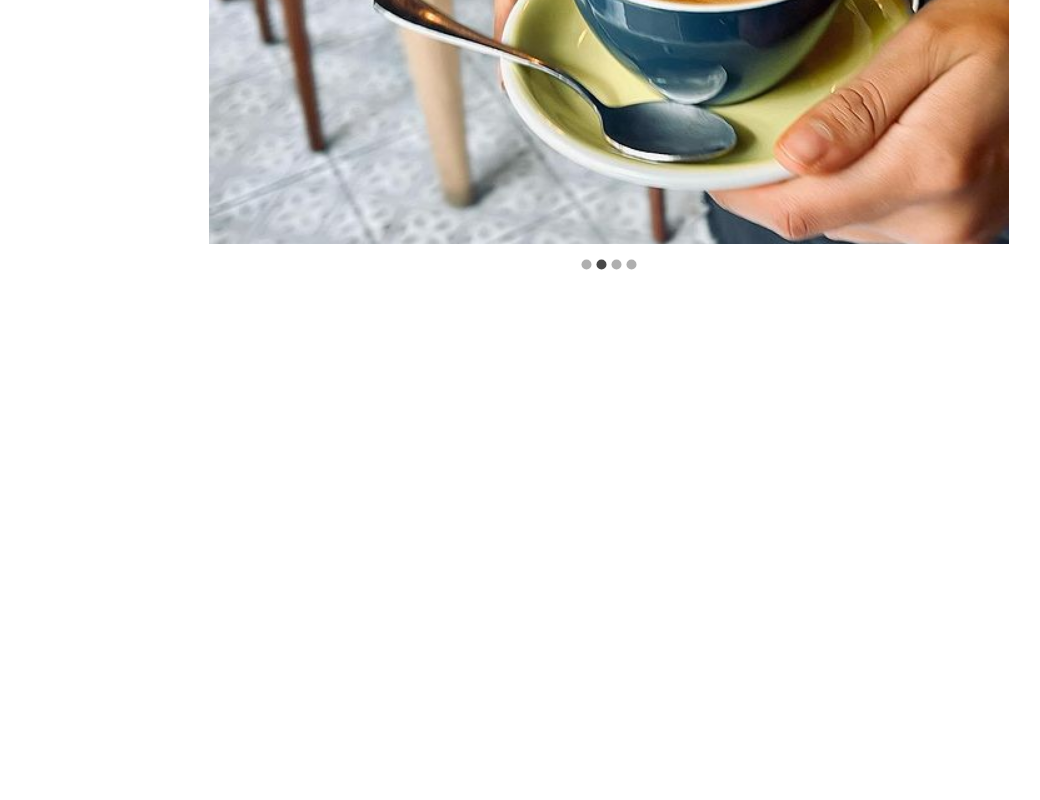
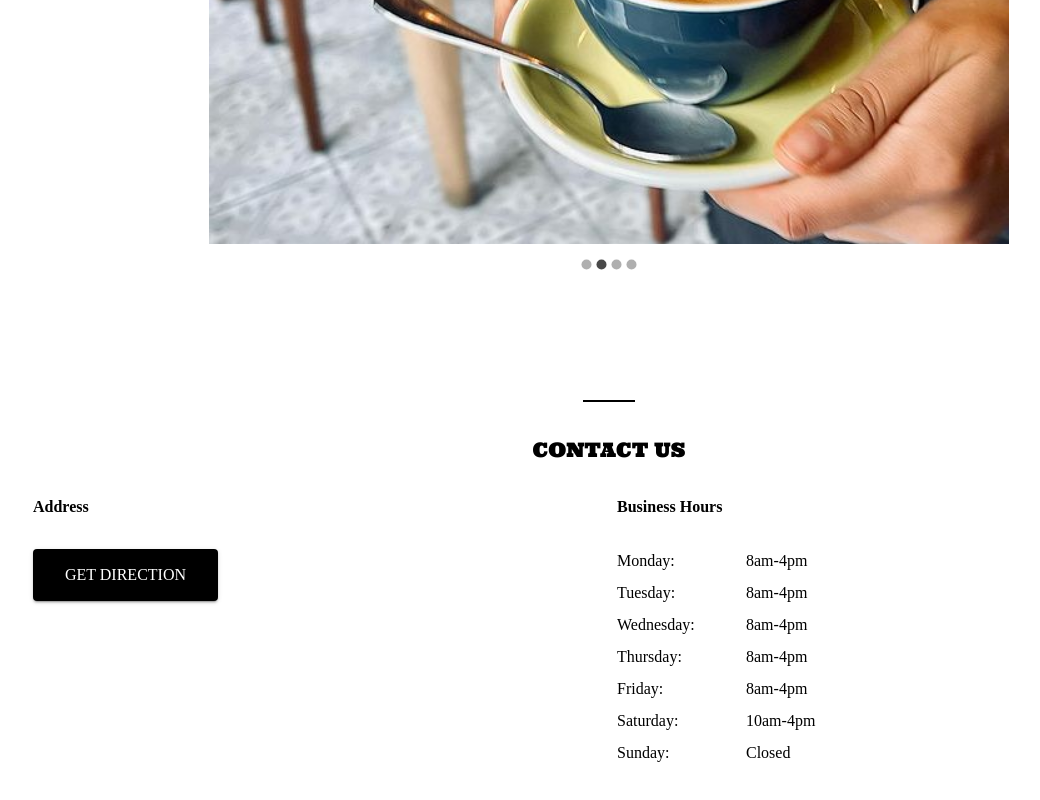
Before and after one commit to SeniorFullStackDev/react-app, a React (Create React App) app: page / in a window 1280 px wide. Shown: the part 612-1412 px from the top of the page, without its empty margins (31-1071 px from the left). Before the commit the page ends 884 px from the top, so only its background shows below. Built offline with nearby package versions, Linux system fonts and the light colour scheme; a web font is replaced by a local one.

Commit message:
updated frontend

```diff
--- a/public/index.html
+++ b/public/index.html
@@ -24,7 +24,7 @@
       work correctly both with client-side routing and a non-root public URL.
       Learn how to configure a non-root public URL by running `npm run build`.
     -->
-    <title>React App</title>
+    <title>HideAway</title>
   </head>
   <body>
     <noscript>You need to enable JavaScript to run this app.</noscript>
--- a/src/pages/Home/index.tsx
+++ b/src/pages/Home/index.tsx
@@ -1,5 +1,5 @@
 import React from 'react'
-import { AppBar, Box, Button, Container, Toolbar, Typography } from '@mui/material'
+import { AppBar, Box, Button, Container, Divider, Grid, Toolbar, Typography } from '@mui/material'
 import '@fontsource/ultra'
 import '@fontsource/slabo-13px'
 import CustomCarousel from 'components/CustomCarousel'
@@ -42,8 +42,81 @@ const Home = () => {
 				<Box sx = {{ width: { xs: 'auto', sm: '800px' }, m: 'auto', mt: 4 }}>
 					<CustomCarousel />
 				</Box>
+				<Box sx = {{ mt: 16 }}>
+					<Divider sx = {{ width: '50px', m: 'auto', borderColor: 'black', borderWidth: '1px' }}/>
+					<Typography variant='h6' textAlign="center" sx = {{ mt: 4, fontFamily: "'Ultra', serif" }}>CONTACT US</Typography>
+				</Box>
+
+				<Box sx = {{ mt: 4 }}>
+					<Grid container spacing={2}>
+						<Grid item xs={12} md = {6}>
+							<Typography variant='h3' sx = {{ fontSize: '1em', fontWeight: 'bold' }}>Address</Typography>
+							<Button sx = {{ mt: 4, px: 4 }} color="info" variant="contained">
+								<Typography lineHeight={2.5}>
+									GET DIRECTION
+								</Typography>
+							</Button>
+							<Typography sx = {{ mt: 4 }}>
+								{/* 542 9th Avenue <br/>
+								New York, NY 10018<br/>
+								USA */}
+							</Typography>
+						</Grid>
+						<Grid item xs={12} md = {6}>
+							<Typography variant='h3' sx = {{ fontSize: '1em', fontWeight: 'bold' }}>Business Hours</Typography>
+							<Typography sx = {{ mt: 4 }}>
+								<Box sx = {{ width: '250px' }}>
+									<Grid container spacing={[2, 1]}>
+										<Grid item xs = {6}>
+											Monday:
+										</Grid>
+										<Grid item xs = {6}>
+											8am-4pm
+										</Grid>
+										<Grid item xs = {6}>
+										Tuesday:
+										</Grid>
+										<Grid item xs = {6}>
+											8am-4pm
+										</Grid>
+										<Grid item xs = {6}>
+											Wednesday:
+										</Grid>
+										<Grid item xs = {6}>
+											8am-4pm
+										</Grid>
+										<Grid item xs = {6}>
+											Thursday:
+										</Grid>
+										<Grid item xs = {6}>
+											8am-4pm
+										</Grid>
+										<Grid item xs = {6}>
+											Friday:
+										</Grid>
+										<Grid item xs = {6}>
+											8am-4pm
+										</Grid>
+										<Grid item xs = {6}>
+											Saturday:
+										</Grid>
+										<Grid item xs = {6}>
+											10am-4pm
+										</Grid>
+										<Grid item xs = {6}>
+											Sunday:
+										</Grid>
+										<Grid item xs = {6}>
+											Closed
+										</Grid>
+									</Grid>
+								</Box>
+							</Typography>
+						</Grid>
+					</Grid>
+				</Box>
+				<Box sx = {{ height: '100px' }} />
 			</Container>
-
 		</div>
   )
 }
--- a/src/theme/theme.tsx
+++ b/src/theme/theme.tsx
@@ -9,13 +9,13 @@ const theme = createTheme({
       // dark: "#fff",
     },
     secondary: {
-      main: '#88B06A'
+      main: '#000000'
       // contrastText: "#000",
       // light: "#fff",
       // dark: "#fff",
     },
     info: {
-      main: '#88B06A',
+      main: '#000000',
       contrastText: '#ffffff'
     }
   },
```
